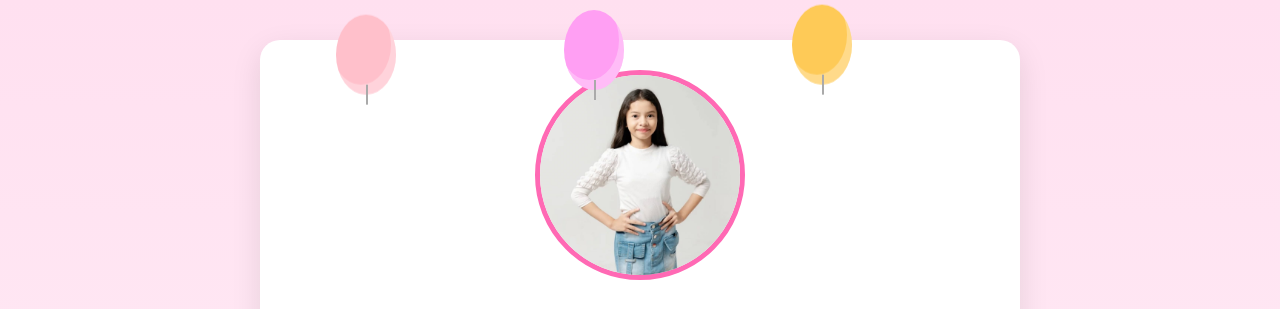
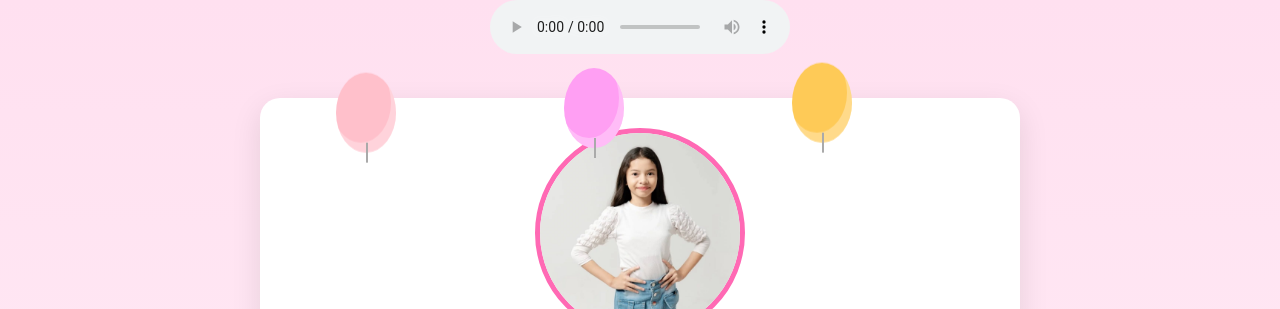
Before and after one commit to maxwelbramasta/Kirana-Birthday, a plain HTML site: page index.html in a window 1280 px wide. Shown: the top 309 px of the page. Drawn offline with Linux system fonts and the light colour scheme.

Commit message:
Update index.html

```diff
--- a/index.html
+++ b/index.html
@@ -86,9 +86,10 @@
   </style>
 </head>
 <body>
-  <audio autoplay loop>
-    <source src="https://www.bensound.com/bensound-music/bensound-smile.mp3" type="audio/mpeg">
-  </audio>
+  <audio controls autoplay loop>
+  <source src="https://cdn.pixabay.com/audio/2022/10/26/audio_8ed934560f.mp3" type="audio/mpeg">
+  Browser Anda tidak mendukung pemutar audio.
+</audio>
 
   <div class="container">
     <div class="balloon balloon1"></div>
```
